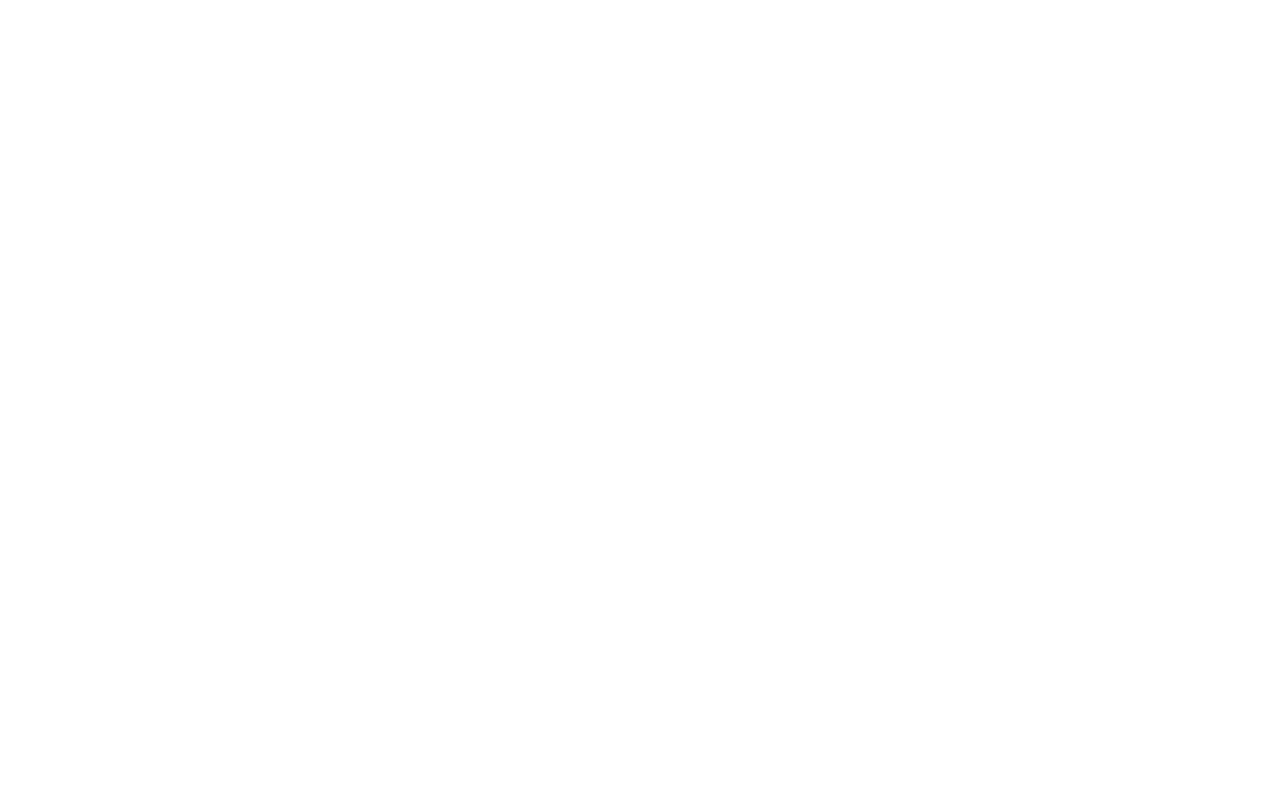
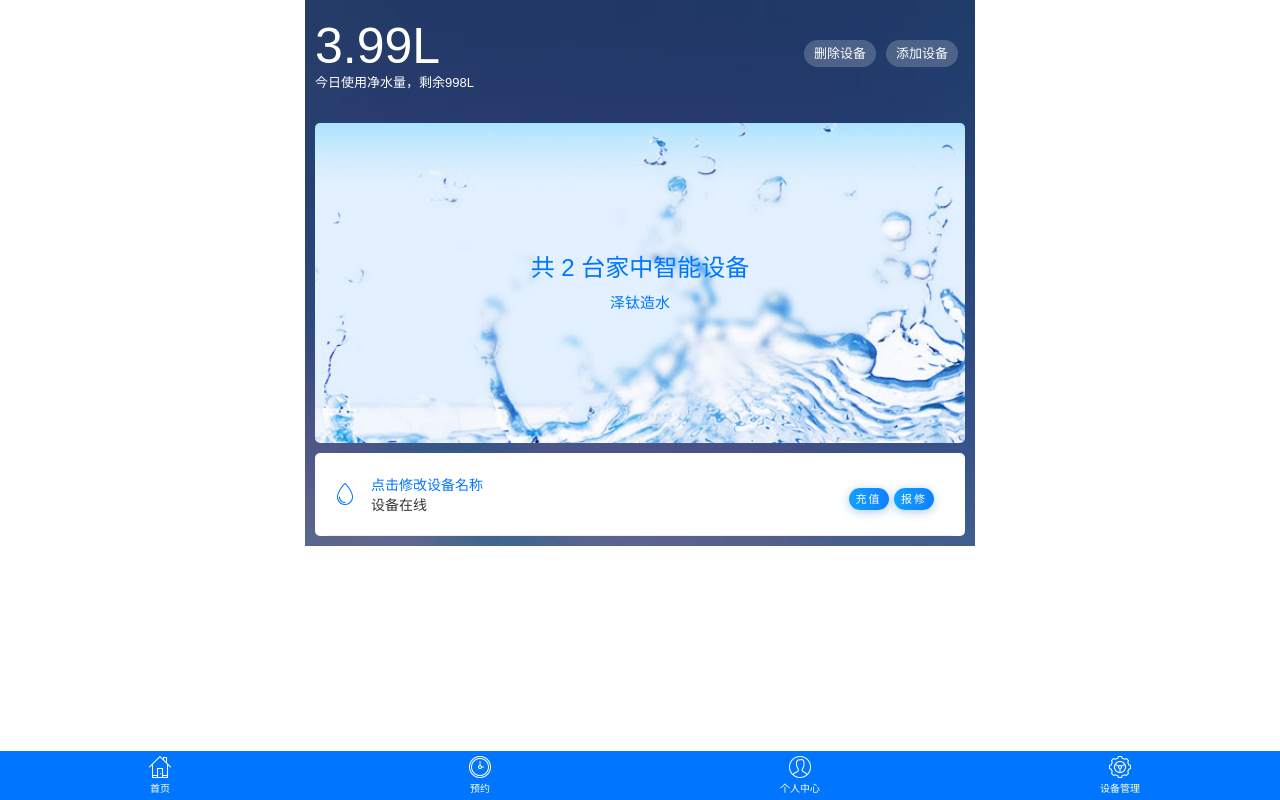
Before and after one commit to spikekkk/vue-H5, a Vue app: page /home/equipment in a window 1280 px wide. Built offline with nearby package versions, Linux system fonts and the light colour scheme.

Commit message:
基本页面路由

```diff
--- /dev/null
+++ b/src/components/pages/equipment.vue
@@ -0,0 +1,255 @@
+<template>
+	<section id="equipment">
+		<div class="inner">
+			<!-- -->
+			<div class="myEquipment">
+				<div class="litre">
+					<p class="litre-num">3.99L</p>
+					<p class="litre-detail">今日使用净水量，剩余998L </p>
+				</div>
+				<div class="ctrl">
+					<a href="javascript:;" class="btn-transparency delEqt">删除设备</a>
+					<a href="javascript:;" class="btn-transparency addEqt">添加设备</a>
+				</div>
+			</div>
+
+			<!-- 设备数量 -->
+			<div class="eqtNum">
+				<div class="content">
+					<p class="num">共 <span id="num">2</span> 台家中智能设备</p>
+					<p class="name">泽钛造水</p>
+				</div>
+			</div>
+
+			<!-- 设备列表 -->
+			<ul class="eqtList">
+				<li>
+					<div class="container">
+						<div class="eqt-info">
+							<a href="equipment-main.html" class="eqt-icon"></a>
+							<div class="right">
+								<a href="javascript:;" onclick="showAlert()">点击修改设备名称</a>
+								<p class="eqt-desc">设备在线</p>
+							</div>
+						</div>
+
+						<div class="eqt-ctrl">
+							<a href="equipment-topUp.html" class="btn btn-small">充值</a>
+							<a href="javascript:;" class="btn btn-small">报修</a>
+						</div>
+					</div>
+				</li>
+			</ul>
+
+			<!--ul>li{$}*50-->
+		</div>
+	</section>
+</template>
+
+<script>
+	export default {
+		name: ""
+	}
+</script>
+
+<style scoped>
+	#equipment {
+		position: relative;
+		max-width: 670px;
+		margin: 0 auto;
+		width: 100%;
+		min-height: 100%;
+		display: flex;
+	}
+
+	.inner {
+		flex: 1;
+		background: url(../../assets/images/8.jpg) no-repeat fixed;
+		background-size: cover;
+		padding: 10px;
+		box-sizing: border-box;
+	}
+
+	.myEquipment {
+		color: #ffffff;
+		margin-top: 10px;
+		margin-bottom: 30px;
+		position: relative;
+		width: 100%;
+		justify-content: space-between;
+	}
+
+	.myEquipment .litre {
+		display: inline-block;
+	}
+
+	.myEquipment .litre .litre-num {
+		font-weight: 300;
+		font-size: 50px;
+		line-height: 53px;
+	}
+
+	.myEquipment .litre .litre-detail {
+		font-size: 13px;
+		line-height: 20px;
+	}
+
+	.myEquipment .ctrl {
+		margin-top: 20px;
+		width: 161px;
+		display: inline-block;
+		position: absolute;
+		top: 0;
+		right: 0;
+	}
+
+	.myEquipment .ctrl .btn-transparency {
+		color: #ffffff;
+		margin-right: 10px;
+		background: rgba(255, 255, 255, 0.2);
+		border-radius: 15px;
+		padding: 6px 10px;
+		font-size: 13px;
+		margin-bottom: 5px;
+		line-height: 27px;
+	}
+
+	.myEquipment .ctrl .addEqt {
+		margin-right: 0;
+	}
+
+	.eqtNum {
+		color: #0076ff;
+		text-align: center;
+		display: flex;
+		justify-content: center;
+		align-items: center;
+		height: 4rem;
+		border-radius: 5px;
+		background: url(../../assets/images/9.jpg) no-repeat center center;
+		background-size: cover;
+		margin-bottom: 10px;
+	}
+
+	.eqtNum .num {
+		font-size: 24px;
+		line-height: 40px;
+	}
+
+	.eqtNum .name {
+		font-size: 15px;
+		line-height: 30px;
+	}
+
+	.eqtList {
+		background: #ffffff;
+		border-radius: 5px;
+		padding: 0 12px;
+	}
+
+	.eqtList li {
+		height: 82px;
+		display: flex;
+		justify-content: center;
+		align-items: center;
+		border-bottom: 1px solid #eeeeee;
+	}
+
+	.eqtList li .container {
+		width: 100%;
+		display: flex;
+		justify-content: space-between;
+	}
+
+	.eqtList li .eqt-info {
+		display: flex;
+	}
+
+	.eqtList li .eqt-info a {
+		color: #0076ff;
+	}
+
+	.eqtList li .eqt-info .eqt-icon {
+		width: 36px;
+		height: 40px;
+		background: url(../../assets/images/icon-equipment-water.png);
+		background-size: cover;
+		margin-right: 8px;
+	}
+
+	.eqtList li .eqt-ctrl {
+		padding-top: 10px;
+		width: 110px;
+	}
+
+	.eqtList li .eqt-ctrl .btn-small {
+		width: 42px;
+		padding: 5px 7px;
+		font-size: 11px;
+		line-height: 30px;
+	}
+
+	.alert-mask {
+		width: 100%;
+		height: 100%;
+		position: fixed;
+		top: 0;
+		left: 0;
+		z-index: 300;
+		background: rgba(0, 0, 0, 0.4);
+		display: flex;
+		justify-content: center;
+		align-items: center;
+		text-align: center;
+	}
+
+	.alert-mask .alert-panel {
+		background: #ffffff;
+		border-radius: 5px;
+		width: 6rem;
+		height: 150px;
+		padding: 1px 0;
+	}
+
+	.alert-mask .alert-panel .tit {
+		font-size: 14px;
+		color: #000;
+		line-height: 40px;
+		margin-top: 14px;
+	}
+
+	.alert-mask .alert-panel input {
+		border-radius: 5px;
+		outline: none;
+		border: 1px solid #afb7bb;
+		width: 180px;
+		height: 22px;
+		padding-left: 5px;
+		font-size: 14px;
+		box-sizing: border-box;
+	}
+
+	.alert-mask .alert-panel .btns {
+		width: 180px;
+		position: relative;
+		left: 50%;
+		margin-left: -90px;
+		display: flex;
+		justify-content: space-between;
+	}
+
+	.alert-mask .alert-panel .btn-confirm {
+		position: relative;
+		right: -7px;
+	}
+
+	.alert-mask .alert-panel .btn-cancel,
+	.alert-mask .alert-panel .btn-confirm {
+		width: 82px;
+		line-height: 25px;
+		height: 25px;
+		font-size: 11px;
+		margin-left: 0;
+		margin-top: 15px;
+	}
+</style>
--- a/src/components/pages/home/index.vue
+++ /dev/null
@@ -1,85 +0,0 @@
-<template>
-	<section id="home">
-		<a href="#" class="banner">
-			<img src="@/assets/images/banner.jpg">
-		</a>
-		<div class="row">
-			<a href="#" class="aside-small">
-				<img src="@/assets/images/2.jpg">
-			</a>
-			<a href="#" class="aside-small">
-				<img src="@/assets/images/3.jpg">
-			</a>
-		</div>
-		<div class="row">
-			<a href="#" class="aside">
-				<img src="@/assets/images/6.jpg">
-			</a>
-		</div>
-		<div class="row">
-			<a href="#" class="aside-small">
-				<img src="@/assets/images/4.jpg">
-			</a>
-			<a href="#" class="aside-small">
-				<img src="@/assets/images/5.jpg">
-			</a>
-		</div>
-	</section>
-</template>
-
-<script>
-	export default {
-		name: "index"
-	}
-</script>
-
-<style scoped>
-	#home {
-		max-width: 670px;
-		margin: 0 auto;
-	}
-
-	#home .banner {
-		width: 10rem;
-		height: 4rem;
-		display: block;
-		margin-bottom: 10px;
-		overflow: hidden;
-	}
-
-	#home .banner img {
-		width: 100%;
-		height: 100%;
-	}
-
-	#home .row {
-		width: 100%;
-		padding: 0 10px;
-		box-sizing: border-box;
-		display: flex;
-		margin-bottom: 10px;
-		justify-content: space-between;
-	}
-
-	#home .row img {
-		width: 100%;
-		height: 100%;
-	}
-
-	#home .row a {
-		display: block;
-		box-shadow: 0 12px 30px rgba(0, 0, 0, 0.1);
-	}
-
-	#home .row .aside-small {
-		width: 4.6rem;
-		border-radius: 4px;
-		overflow: hidden;
-	}
-
-	#home .row .aside {
-		flex: 1;
-		border-radius: 4px;
-		overflow: hidden;
-	}
-</style>
--- /dev/null
+++ b/src/components/pages/index.vue
@@ -0,0 +1,85 @@
+<template>
+	<section id="home">
+		<a href="#" class="banner">
+			<img src="@/assets/images/banner.jpg">
+		</a>
+		<div class="row">
+			<a href="#" class="aside-small">
+				<img src="@/assets/images/2.jpg">
+			</a>
+			<a href="#" class="aside-small">
+				<img src="@/assets/images/3.jpg">
+			</a>
+		</div>
+		<div class="row">
+			<a href="#" class="aside">
+				<img src="@/assets/images/6.jpg">
+			</a>
+		</div>
+		<div class="row">
+			<a href="#" class="aside-small">
+				<img src="@/assets/images/4.jpg">
+			</a>
+			<a href="#" class="aside-small">
+				<img src="@/assets/images/5.jpg">
+			</a>
+		</div>
+	</section>
+</template>
+
+<script>
+	export default {
+		name: "index"
+	}
+</script>
+
+<style scoped>
+	#home {
+		max-width: 670px;
+		margin: 0 auto;
+	}
+
+	#home .banner {
+		width: 10rem;
+		height: 4rem;
+		display: block;
+		margin-bottom: 10px;
+		overflow: hidden;
+	}
+
+	#home .banner img {
+		width: 100%;
+		height: 100%;
+	}
+
+	#home .row {
+		width: 100%;
+		padding: 0 10px;
+		box-sizing: border-box;
+		display: flex;
+		margin-bottom: 10px;
+		justify-content: space-between;
+	}
+
+	#home .row img {
+		width: 100%;
+		height: 100%;
+	}
+
+	#home .row a {
+		display: block;
+		box-shadow: 0 12px 30px rgba(0, 0, 0, 0.1);
+	}
+
+	#home .row .aside-small {
+		width: 4.6rem;
+		border-radius: 4px;
+		overflow: hidden;
+	}
+
+	#home .row .aside {
+		flex: 1;
+		border-radius: 4px;
+		overflow: hidden;
+	}
+</style>
--- /dev/null
+++ b/src/components/pages/me.vue
@@ -0,0 +1,13 @@
+<template>
+
+</template>
+
+<script>
+    export default {
+        name: ""
+    }
+</script>
+
+<style scoped>
+
+</style>
--- /dev/null
+++ b/src/components/pages/yuyue.vue
@@ -0,0 +1,13 @@
+<template>
+
+</template>
+
+<script>
+    export default {
+        name: ""
+    }
+</script>
+
+<style scoped>
+
+</style>
--- a/src/router/index.js
+++ b/src/router/index.js
@@ -16,8 +16,20 @@ const routes = [{
   name: "home",
   component: resolve => require(["../components/home.vue"], resolve),
   children:[{
-    path:"/",
-    component:resolve => require(["../components/pages/home/index.vue"],resolve)
+  	path:"/",
+  	redirect:"/home/index"
+  },{
+    path:"/home/index",
+    component:resolve => require(["../components/pages/index.vue"],resolve)
+  },{
+    path:"/home/yuyue",
+    component:resolve => require(["../components/pages/yuyue.vue"],resolve)
+  },{
+    path:"/home/me",
+    component:resolve => require(["../components/pages/me.vue"],resolve)
+  },{
+    path:"/home/equipment",
+    component:resolve => require(["../components/pages/equipment.vue"],resolve)
   }]
 }]
 
```
Also changed, not shown: src/components/common/tab-bar.vue (+4 -4 lines).
